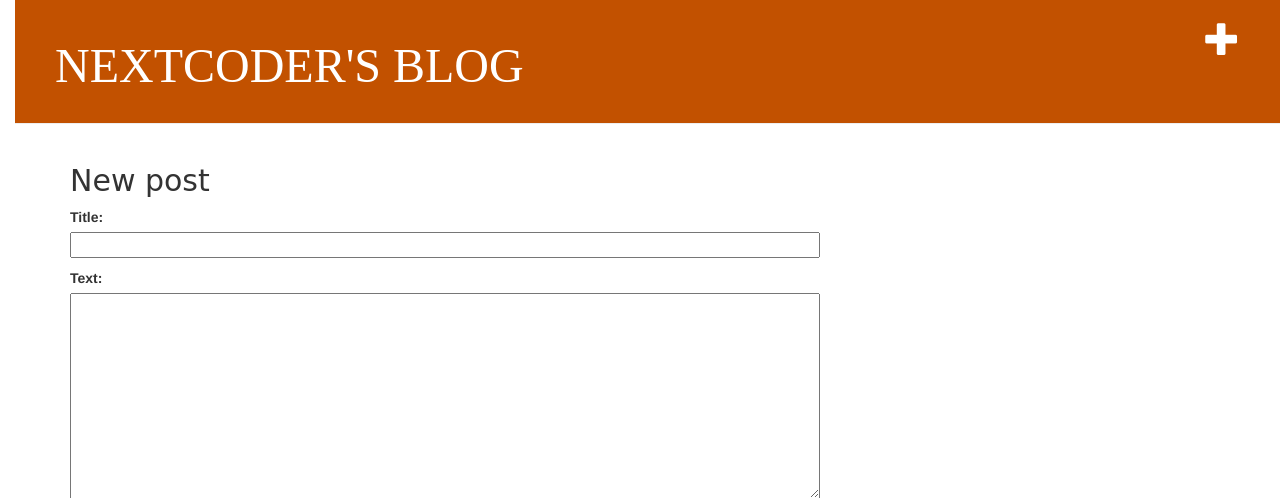
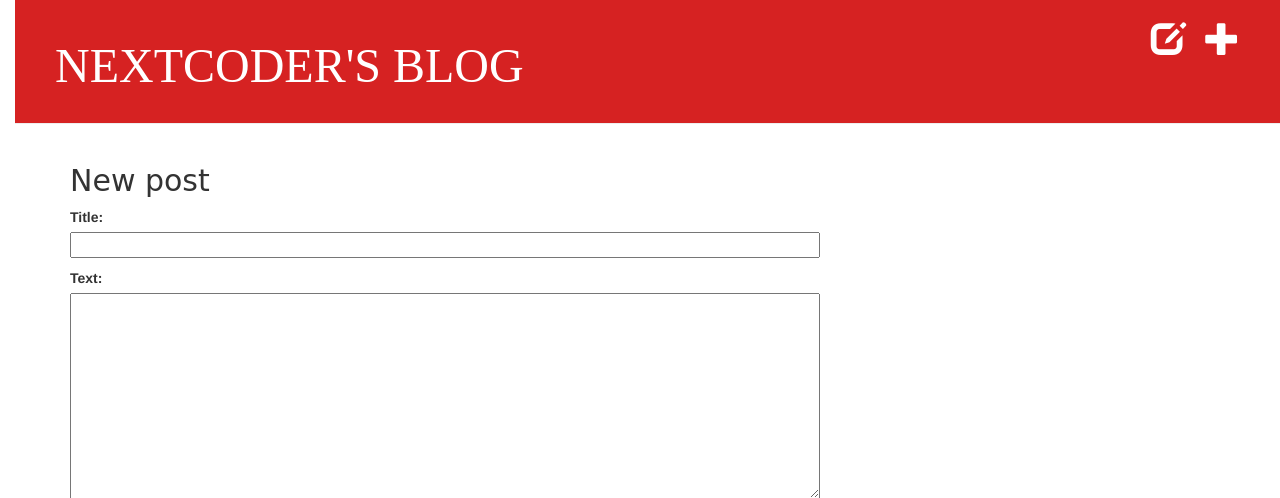
Before and after one commit to ayushbahuguna7/my-first-blog, a Django app: page /post/new/ in a window 1280 px wide. Shown: the top 498 px of the page. Run offline with Django 3.2, Linux system fonts and the light colour scheme; the visitor is signed in with stand-in values (Sample User, id 1); some libraries are stand-ins or nearby versions.

Commit message:
Changed color of the background of header

```diff
--- a/blog/static/css/blog.css
+++ b/blog/static/css/blog.css
@@ -1,12 +1,12 @@
 h1 a, h2 a {
-    color: #C25100;
-    font-family: 'Rubik';
+    color: #D62222;
+    font-family: 'Muli';
 }
 body {
     padding-left: 15px;
 }
 .page-header {
-    background-color: #C25100;
+    background-color: #D62222;
     margin-top: 0;
     padding: 20px 20px 20px 40px;
 }
--- a/blog/templates/blog/base.html
+++ b/blog/templates/blog/base.html
@@ -11,6 +11,7 @@
         <div class="page-header">
             {% if user.is_authenticated %}
             <a href="{% url 'post_new' %}" class="top-menu"><span class="glyphicon glyphicon-plus"></span></a>
+            <a href="{% url 'post_draft_list' %}" class="top-menu"><span class="glyphicon glyphicon-edit"></span></a>
             {% endif %}
             <h1><a href="/">NEXTCODER'S BLOG</a></h1>
         </div>
--- a/blog/urls.py
+++ b/blog/urls.py
@@ -6,4 +6,5 @@ urlpatterns = [
     path('post/<int:pk>/', views.post_detail, name='post_detail'),
     path('post/new/', views.post_new, name='post_new'),
     path('post/<int:pk>/edit/', views.post_edit, name='post_edit'),
+    path('drafts/', views.post_draft_list, name='post_draft_list'),
 ]
--- a/blog/views.py
+++ b/blog/views.py
@@ -18,7 +18,6 @@ def post_new(request):
         if form.is_valid():
             post = form.save(commit=False)
             post.author = request.user
-            post.published_date = timezone.now()
             post.save()
             return redirect('post_detail', pk=post.pk)
     else:
@@ -32,9 +31,12 @@ def post_edit(request, pk):
         if form.is_valid():
             post = form.save(commit=False)
             post.author = request.user
-            post.published_date = timezone.now()
             post.save()
             return redirect('post_detail', pk=post.pk)
     else:
         form = PostForm(instance=post)
     return render(request, 'blog/post_edit.html', {'form': form})
+
+def post_draft_list(request):
+    posts = Post.objects.filter(published_date__isnull=True).order_by('created_date')
+    return render(request, 'blog/post_draft_list.html', {'posts': posts})
```
Also changed, not shown: blog/templates/blog/post_draft_list.html (added, +11 -0 lines).
